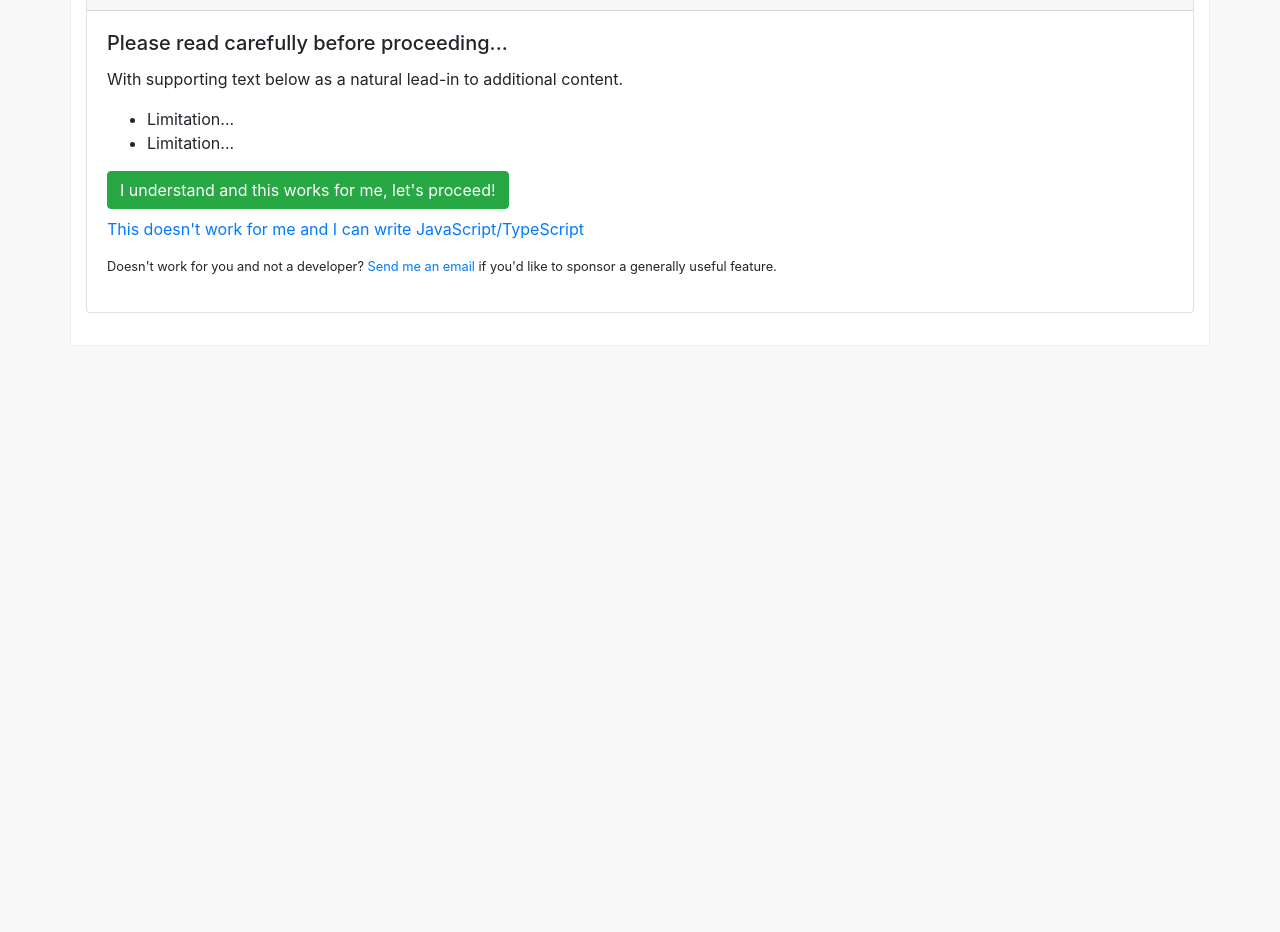
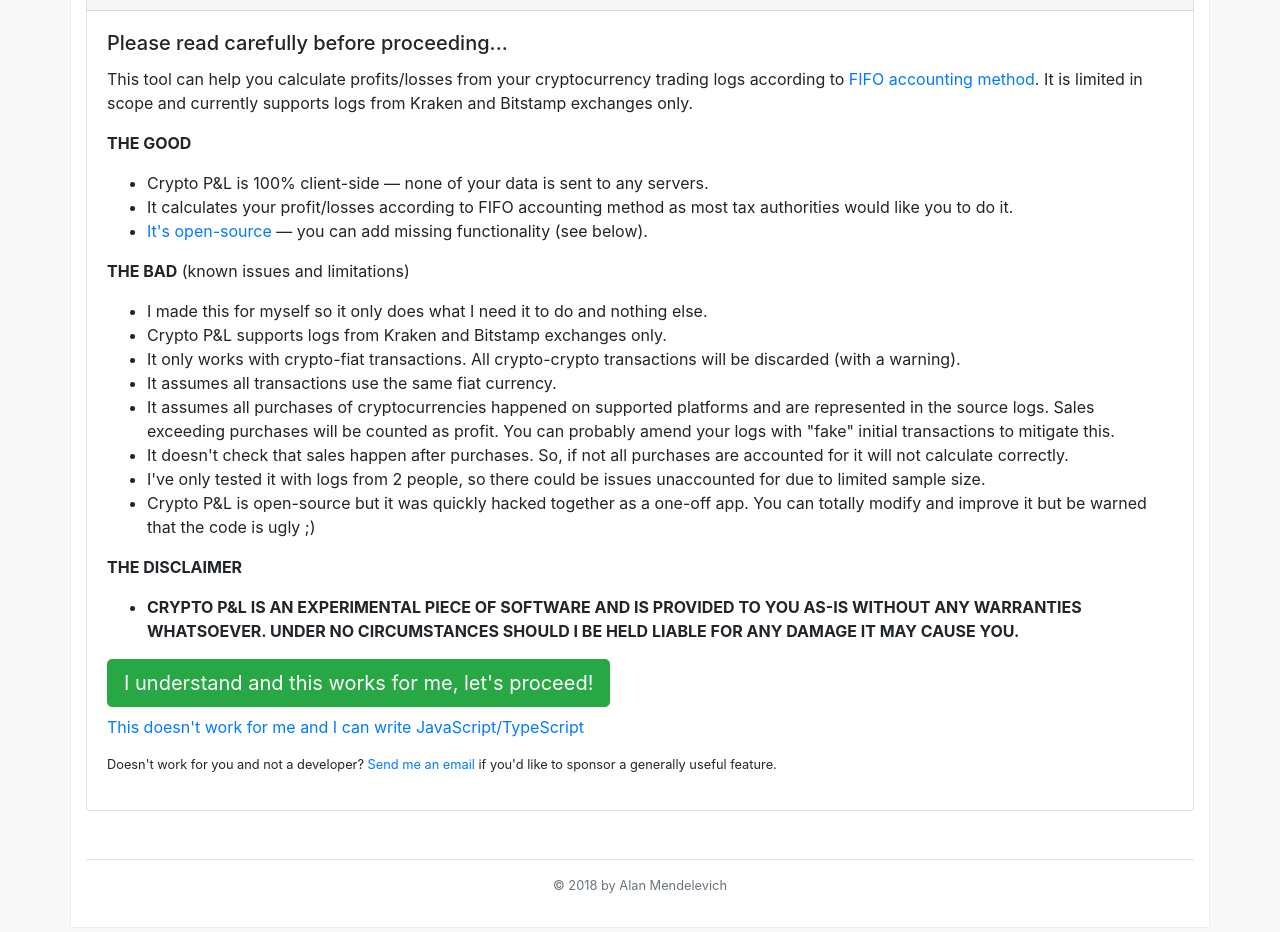
Before and after one commit to ailon/cryptopnl, a Vue app: page /#/ in a window 1280 px wide. Shown: the part 240-1172 px from the top of the page. Before the commit the page ends 800 px from the top, so only its background shows below. Built offline with nearby package versions, Linux system fonts and the light colour scheme.

Commit message:
added intro text

```diff
--- a/src/views/Home.vue
+++ b/src/views/Home.vue
@@ -15,14 +15,37 @@
         <h2 class="card-header">Important</h2>
         <div class="card-body">
           <h5 class="card-title">Please read carefully before proceeding...</h5>
-          <p class="card-text">With supporting text below as a natural lead-in to additional content.</p>
+          <p>This tool can help you calculate profits/losses from your cryptocurrency trading logs according to
+            <a href="https://en.wikipedia.org/wiki/FIFO_and_LIFO_accounting">FIFO accounting method</a>.
+            It is limited in scope and currently supports logs from Kraken and Bitstamp exchanges only.
+          </p>
+          <p><b>THE GOOD</b></p>
           <ul>
-            <li>Limitation...</li>
-            <li>Limitation...</li>
+            <li>Crypto P&amp;L is 100% client-side &mdash; none of your data is sent to any servers.</li>
+            <li>It calculates your profit/losses according to FIFO accounting method as most tax authorities would like you to do it.</li>
+            <li><a href="https://github.com/ailon/cryptopnl">It's open-source</a> &mdash; you can add missing functionality (see below).</li>
           </ul>
-          <button class="btn btn-success" @click.prevent="goToLogStep">I understand and this works for me, let's proceed!</button>
-          <p class="mt-2"><a href="#">This doesn't work for me and I can write JavaScript/TypeScript</a></p>
-          <p class="small">Doesn't work for you and not a developer? <a href="mailto:#">Send me an email</a> if you'd like to sponsor a generally useful feature.</p>
+          <p><b>THE BAD</b> (known issues and limitations)</p>
+          <ul>
+            <li>I made this for myself so it only does what I need it to do and nothing else.</li>
+            <li>Crypto P&amp;L supports logs from Kraken and Bitstamp exchanges only.</li>
+            <li>It only works with crypto-fiat transactions. All crypto-crypto transactions will be discarded (with a warning).</li>
+            <li>It assumes all transactions use the same fiat currency.</li>
+            <li>It assumes all purchases of cryptocurrencies happened on supported platforms and are represented in the source logs.
+              Sales exceeding purchases will be counted as profit. You can probably amend your logs with "fake" initial transactions to mitigate this.</li>
+            <li>It doesn't check that sales happen after purchases. So, if not all purchases are accounted for it will not calculate correctly.</li>
+            <li>I've only tested it with logs from 2 people, so there could be issues unaccounted for due to limited sample size.</li>
+            <li>Crypto P&amp;L is open-source but it was quickly hacked together as a one-off app.
+              You can totally modify and improve it but be warned that the code is ugly ;)</li>
+          </ul>
+          <p><b>THE DISCLAIMER</b></p>
+          <ul>
+            <li style="text-transform: uppercase; font-weight: bold;">Crypto P&amp;L is an experimental piece of software and is provided to you as-is without any warranties whatsoever.
+              Under no circumstances should I be held liable for any damage it may cause you.</li>
+          </ul>
+          <button class="btn btn-success btn-lg" @click.prevent="goToLogStep">I understand and this works for me, let's proceed!</button>
+          <p class="mt-2"><a href="https://github.com/ailon/cryptopnl">This doesn't work for me and I can write JavaScript/TypeScript</a></p>
+          <p class="small">Doesn't work for you and not a developer? <a href="mailto:cryptopnl@outlook.com?subject=CryptoPnL">Send me an email</a> if you'd like to sponsor a generally useful feature.</p>
         </div>
       </div>
 
@@ -177,6 +200,14 @@
       <div class="col-12"><a href="/">start over</a></div>
     </div>
 
+    <footer class="mt-5">
+      <hr />
+      <div class="row">
+        <div class="col-12 text-center small text-muted">
+          &copy; 2018 by Alan Mendelevich
+        </div>
+      </div>
+    </footer>
   </div>
 </template>
 
```
